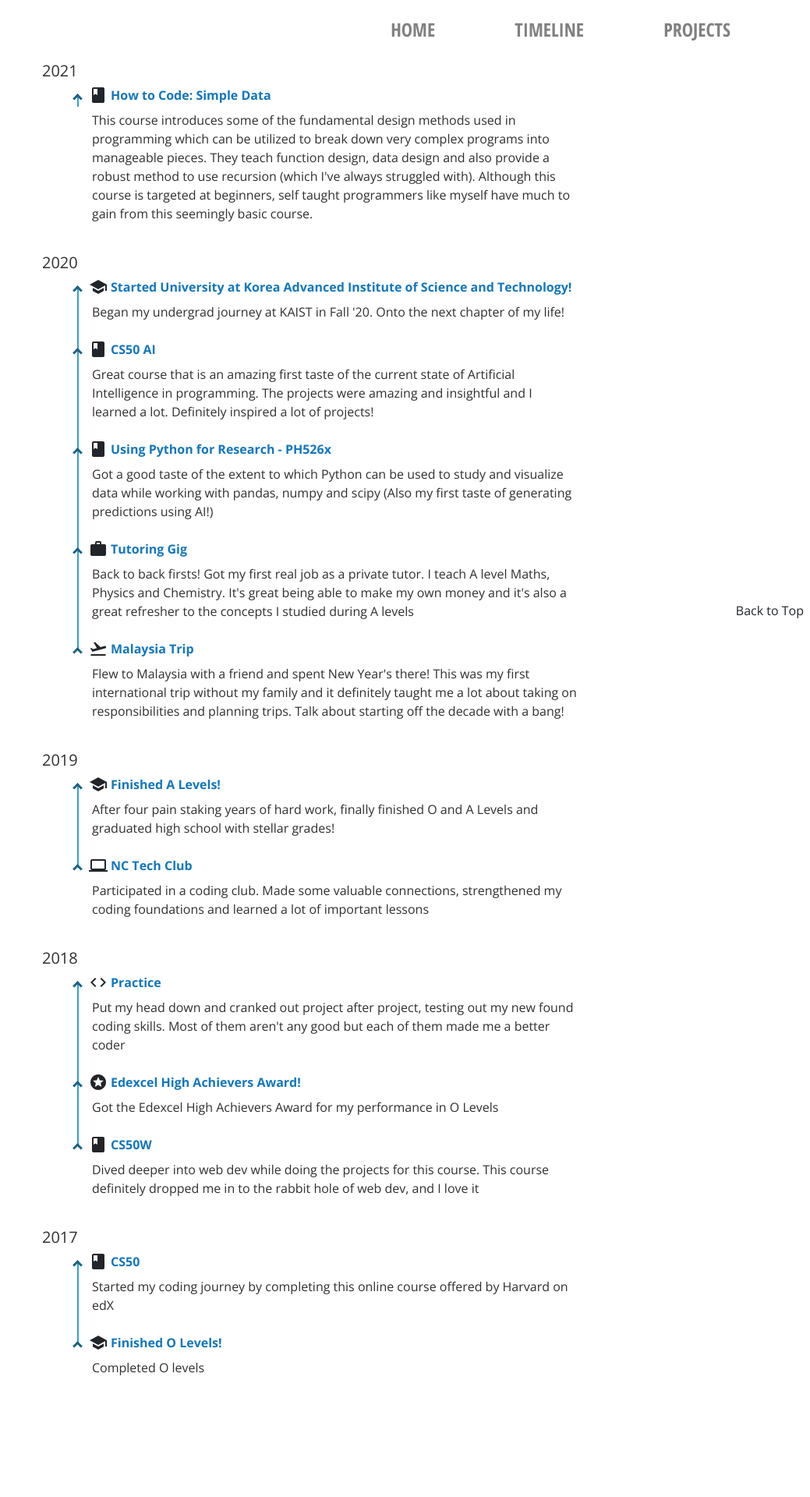
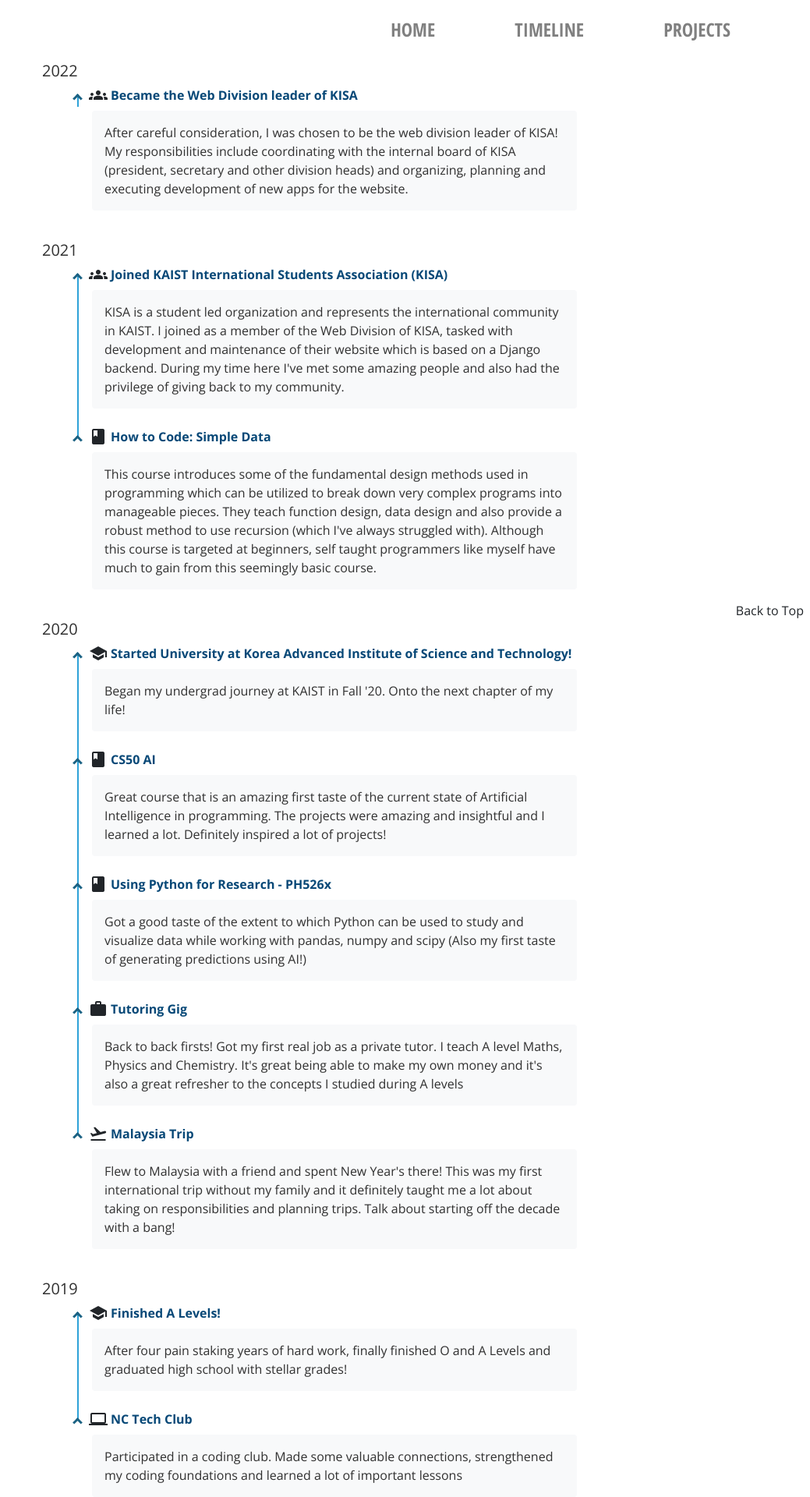
Before and after one commit to shamsow/portfolio, a Flask app: page /timeline in a window 1280 px wide. Shown: the top 1920 px of the page at 78% size, without its empty margins (241-1280 px from the left). Before the commit the page ends 1764 px from the top, so only its background shows below. Run offline with Flask 2, Linux system fonts and the light colour scheme; some libraries are stand-ins or nearby versions.

Commit message:
Added events to timeline + minor design changes

```diff
--- a/static/css/timeline.css
+++ b/static/css/timeline.css
@@ -5,7 +5,7 @@
 }
 
 .title {
-  color: #1377bd;
+  color: #074877;
   font-size: 16px;
   margin: 4px;
   font-weight: 700;
--- a/templates/timeline.html
+++ b/templates/timeline.html
@@ -9,14 +9,39 @@
     <div class="row">
         <div class="col s12 m4 l8">
             <div class="col s12 m4 l8">
+                <span class="date">2022</span>
+                <ul class="timeline-event">
+                    <li>
+                        <div class="icon-title">
+                            <i class="tiny material-icons">groups</i>
+                            <a href="https://kisa.kaist.ac.kr/" class="title">Became the Web Division leader of KISA</a>
+                        </div>
+                        <span class="content bg-light p-3 rounded">
+                            After careful consideration, I was chosen to be the web division leader of KISA! My responsibilities include
+                            coordinating with the internal board of KISA (president, secretary and other division heads) and organizing, planning and
+                            executing development of new apps for the website.
+                        </span>
+                    </li>
+                </ul>
                 <span class="date">2021</span>
                 <ul class="timeline-event">
+                    <li>
+                        <div class="icon-title">
+                            <i class="tiny material-icons">groups</i>
+                            <a href="https://kisa.kaist.ac.kr/" class="title">Joined KAIST International Students Association (KISA)</a>
+                        </div>
+                        <span class="content bg-light p-3 rounded">
+                            KISA is a student led organization and represents the international community in KAIST.
+                            I joined as a member of the Web Division of KISA, tasked with development and maintenance of their website which is based on a Django backend.
+                            During my time here I've met some amazing people and also had the privilege of giving back to my community.
+                        </span>
+                    </li>
                     <li>
                         <div class="icon-title">
                             <i class="tiny material-icons">book</i>
                             <a href="https://courses.edx.org/courses/course-v1:UBCx+HtC1x+2T2017/course/" class="title">How to Code: Simple Data</a>
                         </div>
-                        <span class="content">
+                        <span class="content bg-light p-3 rounded">
                             This course introduces some of the fundamental design methods used in programming which can be utilized to break down very complex programs into
                             manageable pieces. They teach function design, data design and also provide a robust method to use recursion (which I've always struggled with).
                             Although this course is targeted at beginners, self taught programmers like myself have much to gain from this seemingly basic course.</span>
@@ -29,7 +54,7 @@
                             <i class="tiny material-icons">school</i>
                             <a href="https://kaist.ac.kr/en/" class="title">Started University at Korea Advanced Institute of Science and Technology!</a>
                         </div>
-                        <span class="content">
+                        <span class="content bg-light p-3 rounded">
                             Began my undergrad journey at KAIST in Fall '20. Onto the next chapter of my life!</span>
                     </li>
                     <li>
@@ -37,7 +62,7 @@
                             <i class="tiny material-icons">book</i>
                             <a href="https://cs50.harvard.edu/ai/" class="title">CS50 AI</a>
                         </div>
-                        <span class="content">
+                        <span class="content bg-light p-3 rounded">
                             Great course that is an amazing first taste of the current state of Artificial Intelligence in programming. The projects were amazing
                             and insightful and I learned a lot. Definitely inspired a lot of projects!</span>
                     </li>
@@ -46,14 +71,14 @@
                             <i class="tiny material-icons">book</i>
                             <a href="https://www.edx.org/course/using-python-for-research" class="title">Using Python for Research - PH526x</a>
                         </div>
-                        <span class="content">Got a good taste of the extent to which Python can be used to study and visualize data while working with pandas, numpy and scipy (Also my first taste of generating predictions using AI!)</span>
+                        <span class="content bg-light p-3 rounded">Got a good taste of the extent to which Python can be used to study and visualize data while working with pandas, numpy and scipy (Also my first taste of generating predictions using AI!)</span>
                     </li>
                     <li>
                         <div class="icon-title">
                             <i class="tiny material-icons">work</i>
                             <span class="title">Tutoring Gig</span>
                         </div>
-                        <span class="content">
+                        <span class="content bg-light p-3 rounded">
                             Back to back firsts! Got my first real job as a private tutor. I teach A level Maths, Physics and Chemistry. It's great being able to make my own money
                             and it's also a great refresher to the concepts I studied during A levels
                         </span>
@@ -63,7 +88,7 @@
                             <i class="tiny material-icons">flight_takeoff</i>
                             <span class="title">Malaysia Trip</span>
                         </div>
-                        <span class="content">
+                        <span class="content bg-light p-3 rounded">
                             Flew to Malaysia with a friend and spent New Year's there! This was my first international trip without my family and it definitely taught me
                             a lot about taking on responsibilities and planning trips. Talk about starting off the decade with a bang!
                         </span>
@@ -77,14 +102,14 @@
                             <i class="tiny material-icons">school</i>
                             <span class="title">Finished A Levels!</span>
                         </div>
-                        <span class="content">After four pain staking years of hard work, finally finished O and A Levels and graduated high school with stellar grades!</span>
+                        <span class="content bg-light p-3 rounded">After four pain staking years of hard work, finally finished O and A Levels and graduated high school with stellar grades!</span>
                     </li>
                     <li>
                         <div class="icon-title">
                             <i class="tiny material-icons">laptop</i>
                             <span class="title">NC Tech Club</span>
                         </div>
-                        <span class="content">Participated in a coding club. Made some valuable connections, strengthened my coding foundations and learned a lot of important lessons</span>
+                        <span class="content bg-light p-3 rounded">Participated in a coding club. Made some valuable connections, strengthened my coding foundations and learned a lot of important lessons</span>
                     </li>
                 </ul>
 
@@ -95,21 +120,21 @@
                             <i class="tiny material-icons">code</i>
                             <span class="title">Practice</span>
                         </div>
-                        <span class="content">Put my head down and cranked out project after project, testing out my new found coding skills. Most of them aren't any good but each of them made me a better coder</span>
+                        <span class="content bg-light p-3 rounded">Put my head down and cranked out project after project, testing out my new found coding skills. Most of them aren't any good but each of them made me a better coder</span>
                     </li>
                     <li>
                         <div class="icon-title">
                             <i class="tiny material-icons">stars</i>
                             <span class="title">Edexcel High Achievers Award!</span>
                         </div>
-                        <span class="content">Got the Edexcel High Achievers Award for my performance in O Levels</span>
+                        <span class="content bg-light p-3 rounded">Got the Edexcel High Achievers Award for my performance in O Levels</span>
                     </li>
                     <li>
                         <div class="icon-title">
                             <i class="tiny material-icons">book</i>
                             <a href="https://www.edx.org/course/cs50s-web-programming-with-python-and-javascript" class="title">CS50W</a>
                         </div>
-                        <span class="content">Dived deeper into web dev while doing the projects for this course. This course definitely dropped me in to the rabbit hole of web dev, and I love it</span>
+                        <span class="content bg-light p-3 rounded">Dived deeper into web dev while doing the projects for this course. This course definitely dropped me in to the rabbit hole of web dev, and I love it</span>
                     </li>
                 </ul>
 
@@ -120,14 +145,14 @@
                             <i class="tiny material-icons">book</i>
                             <a href="https://www.edx.org/course/cs50s-introduction-to-computer-science" class="title">CS50</a>
                         </div>
-                        <span class="content">Started my coding journey by completing this online course offered by Harvard on edX</span>
+                        <span class="content bg-light p-3 rounded">Started my coding journey by completing this online course offered by Harvard on edX</span>
                     </li>
                     <li>
                         <div class="icon-title">
                             <i class="tiny material-icons">school</i>
                             <span class="title">Finished O Levels!</span>
                         </div>
-                        <span class="content">Completed O levels</span>
+                        <span class="content bg-light p-3 rounded">Completed O levels</span>
                     </li>
                 </ul>
             </div>
```
